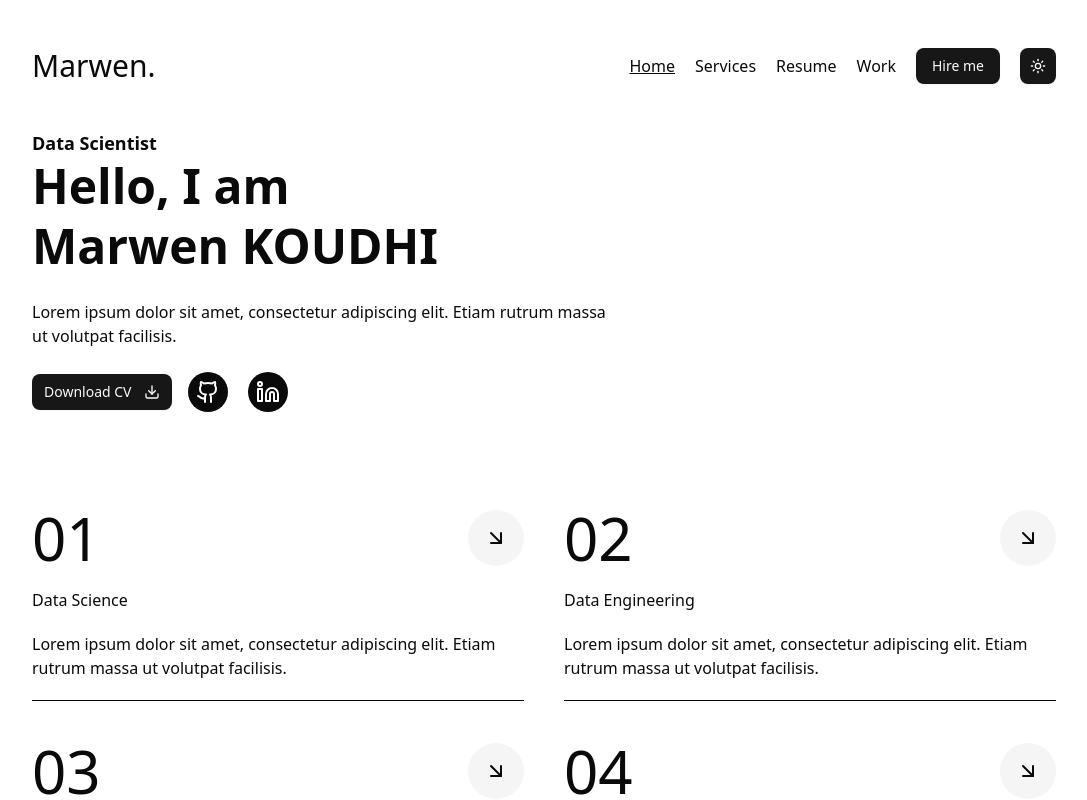
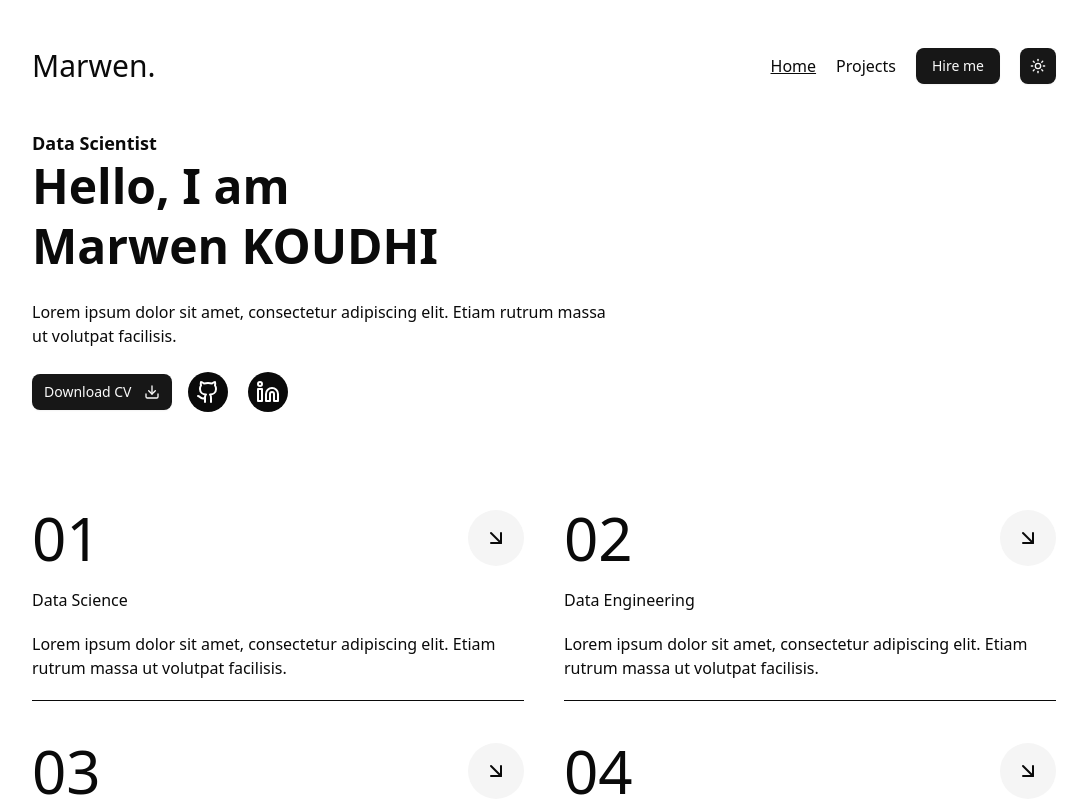
Before and after one commit to marwenkouidhi/portfolio-nextjs-app, a Next.js app: page / in a window 1280 px wide. Shown: the top 800 px of the page, without its empty margins (96-1183 px from the left). Built offline with nearby package versions, Linux system fonts and the light colour scheme.

Commit message:
feat: update header

```diff
--- a/src/components/layout/header/header-mobile-nav.tsx
+++ b/src/components/layout/header/header-mobile-nav.tsx
@@ -12,20 +12,8 @@ const links = [
     path: "/",
   },
   {
-    label: "services",
-    path: "/services",
-  },
-  {
-    label: "resume",
-    path: "/resume",
-  },
-  {
-    label: "work",
+    label: "projects",
     path: "/work",
-  },
-  {
-    label: "contact",
-    path: "/contact",
   },
 ];
 
--- a/src/components/layout/header/header-nav.tsx
+++ b/src/components/layout/header/header-nav.tsx
@@ -10,15 +10,7 @@ const links = [
     path: "/",
   },
   {
-    label: "services",
-    path: "/services",
-  },
-  {
-    label: "resume",
-    path: "/resume",
-  },
-  {
-    label: "work",
+    label: "projects",
     path: "/work",
   },
 ];
```
